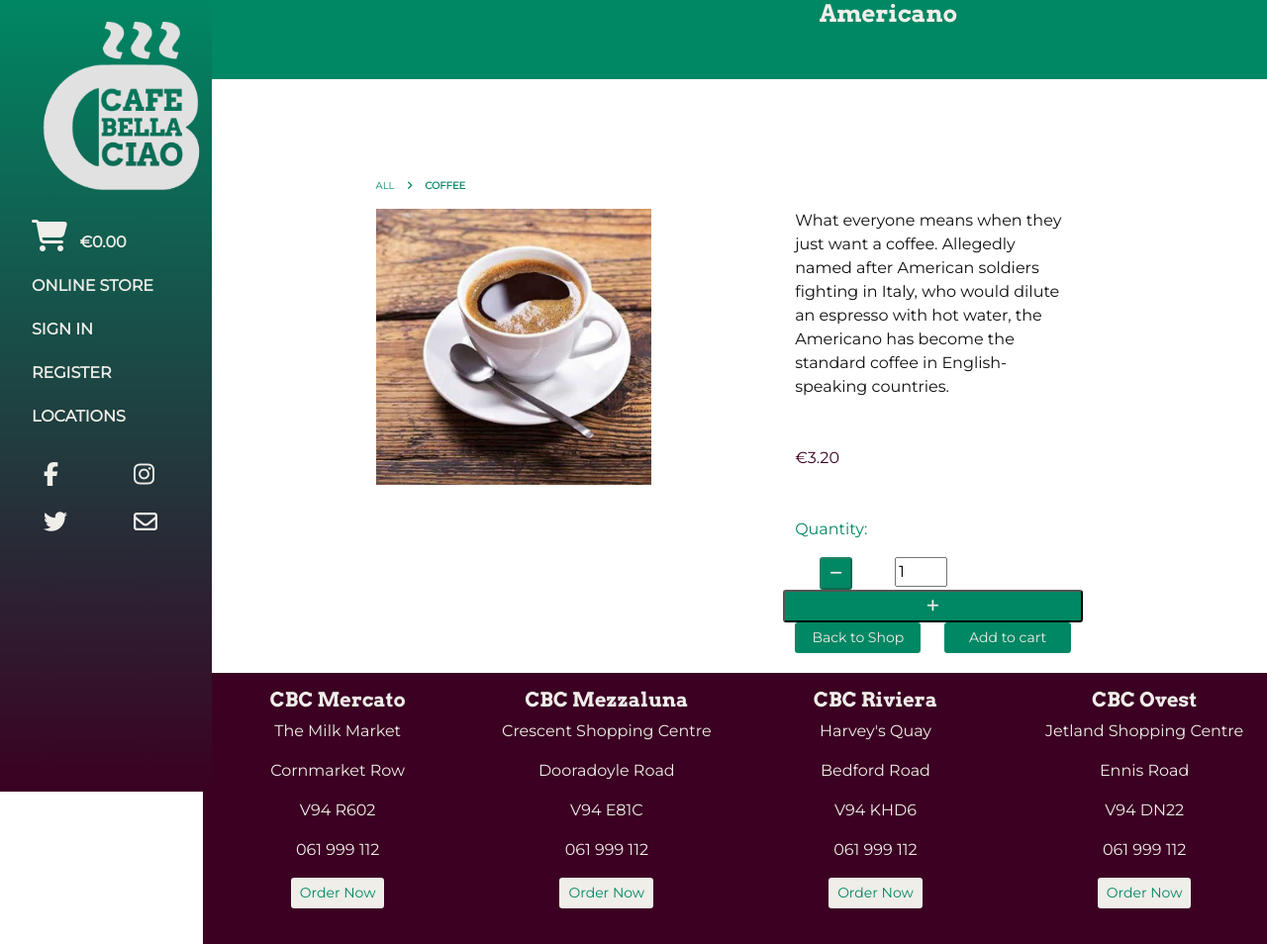
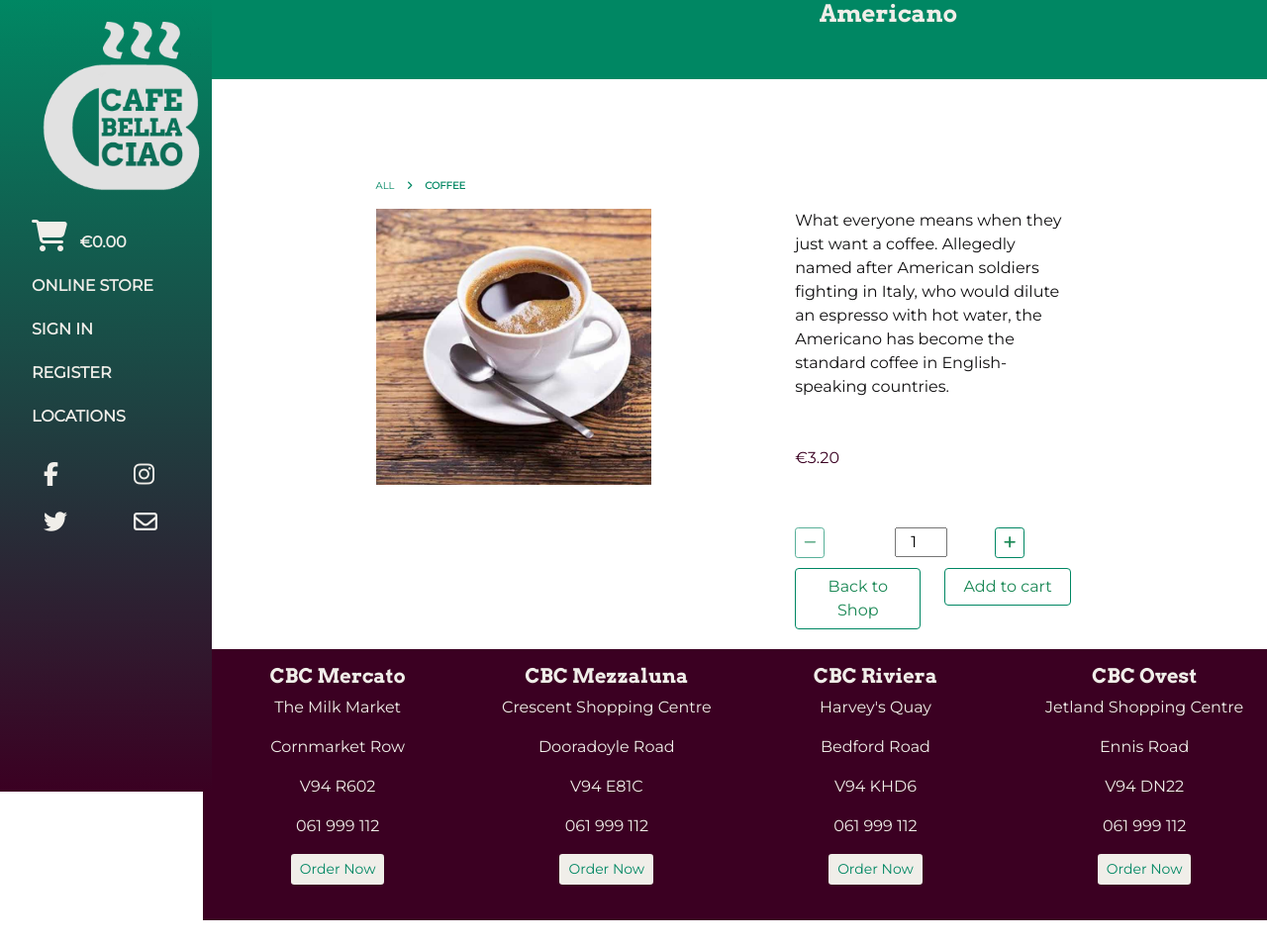
Before and after one commit to kiehozero/bella-ciao, a Django app: page /products/1 in a window 1280 px wide. Shown: the whole page at 99% size. After the commit the page ends 930 px from the top, so only its background shows below. Run offline with Django 3.2, Linux system fonts and the light colour scheme; data comes from the database, SQL or seed files in the repository; some libraries are stand-ins or nearby versions.

Commit message:
Bugfix #4: continuing scrubbing files of Materialize classes

```diff
--- a/products/static/products/css/product.css
+++ b/products/static/products/css/product.css
@@ -53,6 +53,12 @@
     color: #3b0022;
 }
 
+#backToTop {
+    border-color: #008763;
+    height: 100%;
+}
+
+
 /* View Product */
 
 .breadcrumb {
@@ -67,9 +73,11 @@
     font-weight: 800;
 }
 
-#backToTop {
-    border-color: #008763;
-    height: 100%;
+.qty-panel {
+    /* not needed for styling, this is an element that identifies
+    the row for DOM traversal when updating the product quantity */
+    margin-top: 10px;
+    margin-bottom: 10px;
 }
 
 
--- a/products/templates/products/view_product.html
+++ b/products/templates/products/view_product.html
@@ -31,7 +31,7 @@
             </li>
             <li class="breadcrumb list-inline-item">
                 <a href="{% url 'products' %}?category={{ product.category }}" class="text-green">
-                {{ product.category.render_name }}</a>
+                    {{ product.category.render_name }}</a>
             </li>
         </div>
     </div>
@@ -70,41 +70,23 @@
                 <form class="form" action="{% url 'add_to_cart' product.id %}" method="POST">
                     {% csrf_token %}
 
-                    <!-- Customisation -->
-                    <div class="row justify-content-center">
+                    <!-- Product Customisation -->
+                    <div class="row d-flex justify-content-center">
                         {% if product.sizable %}
-                        <div class="col-sm-12 col-md-3 input-field text-green">
-                            <p>Size:</p>
-                            <select name="product_size" id="id_product_size">
+                        <div class="col-sm-12 col-md-6 input-field text-green">
+                            <small>Size:</small>
+                            <select name="product_size" id="id_product_size" class="text-green">
                                 <option value="regular" selected>Regular</option>
                                 <option value="large">Large</option>
                             </select>
                         </div>
                         {% endif %}
 
-                        {% if product.flavours %}
-                        <div class="col-sm-12 col-md-3 input-field text-green">
-                            <p>Flavour:</p>
-                            {% if product.category_name == 'snacks' %}
-                            <select name="product_flavour" id="id_flavour_select">
-                                <option value="sa-vi">Salt and Vinegar</option>
-                                <option value="re-sa" selected>Ready Salted</option>
-                            </select>
-                            {% else %}
-                            <select name="product_flavour" id="id_flavour_select">
-                                <option value="caramel">Salted Caramel Sauce</option>
-                                <option value="hazelnut">Hazelnut Syrup</option>
-                                <option value="vanilla">Vanilla Syrup</option>
-                                <option value="none" selected>None</option>
-                            </select>
-                            {% endif %}
-                        </div>
-                        {% endif %}
-
                         {% if product.milks %}
-                        <div class="col-sm-12 col-md-3 text-green">
-                            <p>Milk:</p>
-                            <select name="product_milk" id="id_milk_select">
+                        <div class="col-sm-12 col-md-6 text-green">
+                            <small>Milk:</small>
+                            <select name="product_milk" id="id_milk_select" class="text-green">
+                                <option value="none">None</option>
                                 <option value="almond">Almond</option>
                                 <option value="coconut">Coconut</option>
                                 <option value="dairy" selected>Dairy</option>
@@ -115,40 +97,64 @@
                         {% endif %}
                     </div>
 
+                    {% if product.flavours %}
+                    <div class="row d-flex justify-content-center">
+                        <div class="col-sm-12 col-md-6 input-field text-green">
+                            {% if product.category_name == 'snacks' %}
+                            <small>Flavour:</small>
+                            <select name="product_flavour" id="id_flavour_select" class="text-green">
+                                <option value="canadian-ham">Canadian Ham</option>
+                                <option value="cheese-onion" selected>Cheese and Onion</option>
+                                <option value="ready-salted">Ready Salted</option>
+                                <option value="salt-vinegar">Salt and Vinegar</option>
+                            </select>
+                            {% else %}
+                            <small>Syrup:</small>
+                            <select name="product_flavour" id="id_flavour_select" class="text-green">
+                                <option value="none" selected>None</option>
+                                <option value="hazelnut">Hazelnut Syrup</option>
+                                <option value="caramel">Salted Caramel Sauce</option>
+                                <option value="vanilla">Vanilla Syrup</option>
+                            </select>
+                            {% endif %}
+                        </div>
+                    </div>
+                    {% endif %}
+
                     <!-- Quantity selector -->
                     <!-- Same code as the cart, this is taken from the Boutique Ado project -->
-                    <div class="row">
-                        <p class="text-green">Quantity:</p>
-                    </div>
-                    <div class="row justify-content-center qty-panel">
-                        <div class="col-sm-3">
-                            <button class="btn-sm text-offwhite back-green decrease-qty" data-item_id="{{ product.id }}"
-                                id="decrease-qty_{{ product.id }}">
+                    <div class="row d-flex justify-content-center qty-panel">
+
+                        <div class="col">
+                            <button class="btn btn-sm btn-outline-success decrease-qty text-green"
+                                data-item_id="{{ product.id }}" id="decrease-qty_{{ product.id }}">
                                 <i class="fas fa-minus"></i>
                             </button>
                         </div>
-                        <div class="col-sm-4">
-                            <!-- needs validation message if user types number out of range -->
-                            <input class="qty-select" type="number" name="quantity" value="1" min="1" max="49"
-                                data-item_id="{{ product.id }}" id="id_qty_{{ product.id }}">
+
+                        <div class="col">
+                            <input class="qty-select text-center" type="number" name="quantity" value="1" min="1"
+                                max="49" data-item_id="{{ product.id }}" id="id_qty_{{ product.id }}">
                         </div>
-                        <div class="col-sm-3"></div>
-                        <button class="btn-sm text-offwhite back-green increase-qty" data-item_id="{{ product.id }}"
-                            id="increase-qty_{{ product.id }}">
-                            <i class="fas fa-plus"></i>
-                        </button>
+
+                        <div class="col">
+                            <button class="btn btn-sm btn-outline-success increase-qty" data-item_id="{{ product.id }}"
+                                id="increase-qty_{{ product.id }}">
+                                <i class="fas fa-plus"></i>
+                            </button>
+                        </div>
+
                     </div>
 
                     <div class="row justify-content-center">
                         <div class="col check-eject">
-                            <a href="{% url 'products' %}" class="btn btn-sm back-green text-offwhite"
-                                style="width: 100%;">
+                            <a href="{% url 'products' %}" class="btn btn-outline-success" style="width: 100%;">
                                 Back to Shop
                             </a>
                         </div>
                         <div class="col check-eject">
-                            <input type="submit" value="Add to cart" class="btn btn-sm back-green text-offwhite"
-                                name="add-cart" style="width: 100%;">
+                            <input type="submit" value="Add to cart" class="btn btn-outline-success" name="add-cart"
+                                style="width: 100%;">
                         </div>
                     </div>
 
```
